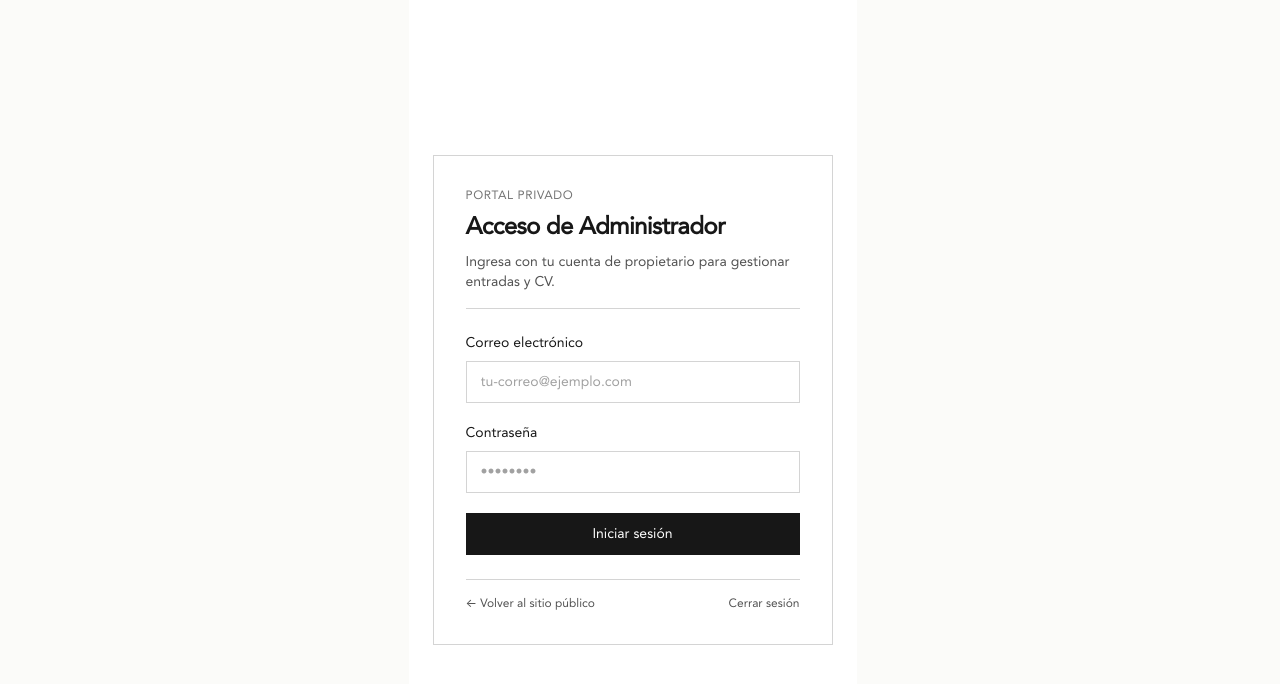
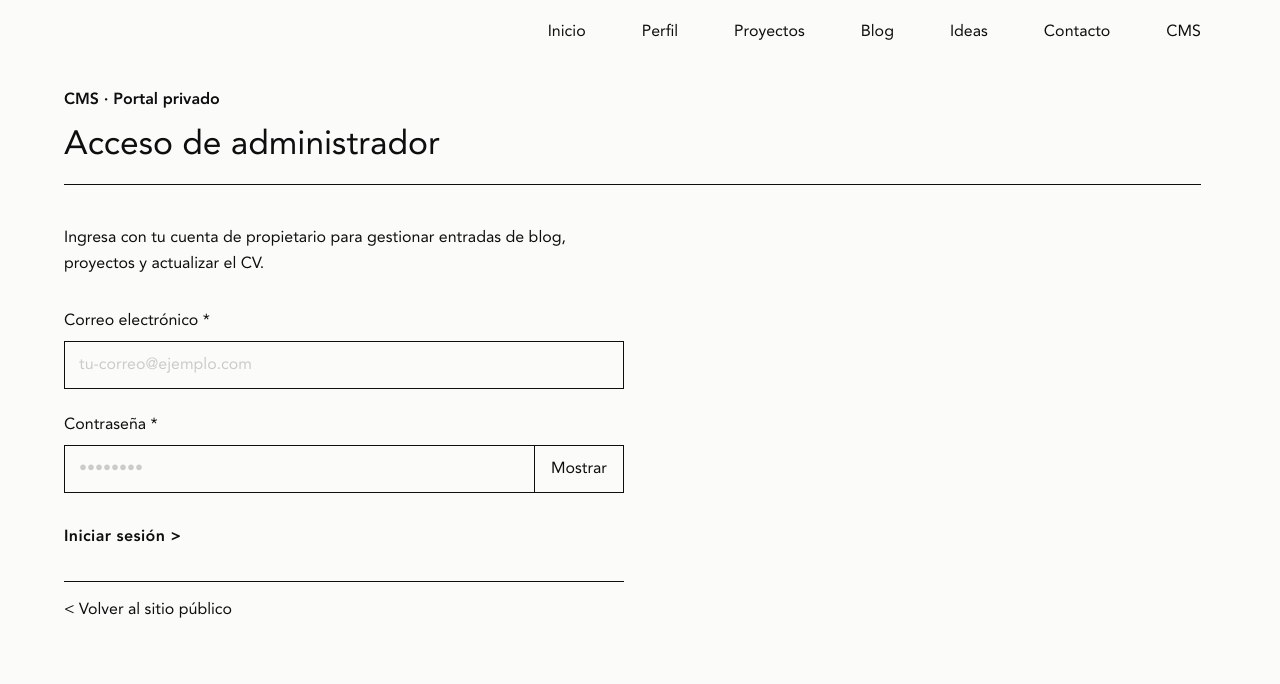
Before and after one commit to juanpablo3705/personal-web, a Next.js app: page /login in a window 1280 px wide. Shown: the top 684 px of the page. Built offline with nearby package versions, Linux system fonts and the light colour scheme; no server answers.

Commit message:
feat(cms): agregar acceso CMS en navbar y unificar estetica editorial en login y dashboard

```diff
--- a/src/app/(admin)/dashboard/page.tsx
+++ b/src/app/(admin)/dashboard/page.tsx
@@ -21,57 +21,58 @@ export default async function DashboardPage() {
   const posts: Post[] = (postsData as Post[] | null) ?? [];
 
   return (
-    <main className="mx-auto w-full max-w-5xl px-6 py-10 text-neutral-900">
-      <div className="space-y-8 border border-neutral-300 bg-white p-8">
+    <section aria-labelledby="dashboard-heading" className="space-y-10 pt-6">
       {/* Cabecera del Panel */}
-        <header className="flex flex-wrap items-center justify-between gap-4 border-b border-neutral-300 pb-5">
-          <div className="space-y-1">
-            <h1 className="text-2xl font-bold tracking-tight text-neutral-900">
-              Panel de Administración
+      <header className="flex flex-wrap items-end justify-between gap-6 border-b border-current pb-4">
+        <div className="space-y-2">
+          <p className="font-heavy text-sm sm:text-base">CMS · Administración</p>
+          <h1
+            id="dashboard-heading"
+            className="font-roman text-2xl leading-[1.32] sm:text-3xl lg:text-[2.1rem]"
+          >
+            Panel de administración
           </h1>
           {user?.email && (
-              <p className="text-xs text-neutral-600">
-                Sesión iniciada como: {user.email}
+            <p className="font-roman text-sm sm:text-base">
+              Sesión iniciada como{" "}
+              <span className="font-heavy">{user.email}</span>
             </p>
           )}
         </div>
 
-          <div className="flex flex-wrap items-center gap-3">
-            <Link
-              href="/"
-              className="border border-neutral-300 bg-white px-3.5 py-2 text-xs font-medium text-neutral-800 transition-colors hover:border-neutral-900 hover:bg-neutral-100"
-            >
-              Ver sitio público
+        <div className="flex flex-wrap items-center gap-x-8 gap-y-2">
+          <Link href="/" className="hyper-link font-roman text-sm sm:text-base">
+            Ver sitio público &gt;
           </Link>
           <form action={logoutAction}>
             <button
               type="submit"
-                className="border border-neutral-300 bg-white px-4 py-2 text-xs font-medium text-neutral-900 transition-colors hover:border-neutral-900 hover:bg-neutral-100"
+              className="hyper-link cursor-pointer font-heavy text-sm sm:text-base"
             >
-                Cerrar sesión
+              Cerrar sesión &gt;
             </button>
           </form>
         </div>
       </header>
 
-        {/* Bloque superior: 3 acciones claras */}
+      {/* Bloque superior: acciones de creación y actualización de CV */}
       <section
         aria-label="Acciones principales"
-          className="space-y-4 border-b border-neutral-300 pb-8"
+        className="space-y-8 border-b border-current pb-10"
       >
-          <div className="flex flex-wrap items-center gap-4">
+        <div className="flex flex-wrap items-center gap-x-8 gap-y-3">
           <Link
             href="/dashboard/editor?type=blog"
-              className="inline-flex items-center justify-center border border-neutral-900 bg-neutral-900 px-5 py-2.5 text-sm font-medium text-white transition-colors hover:bg-neutral-800"
+            className="hyper-link font-heavy text-sm sm:text-base"
           >
-              + Nueva Entrada de Blog
+            + Nueva entrada de blog &gt;
           </Link>
 
           <Link
             href="/dashboard/editor?type=project"
-              className="inline-flex items-center justify-center border border-neutral-900 bg-white px-5 py-2.5 text-sm font-medium text-neutral-900 transition-colors hover:bg-neutral-100"
+            className="hyper-link font-heavy text-sm sm:text-base"
           >
-              + Nuevo Proyecto
+            + Nuevo proyecto &gt;
           </Link>
         </div>
 
@@ -79,12 +80,15 @@ export default async function DashboardPage() {
       </section>
 
       {/* Lista de todas las entradas (posts) ordenadas por fecha */}
-        <section aria-label="Lista de publicaciones" className="space-y-4">
-          <div className="flex items-center justify-between">
-            <h2 className="text-lg font-bold tracking-tight text-neutral-900">
+      <section aria-labelledby="posts-table-heading" className="space-y-6">
+        <div className="flex flex-wrap items-baseline justify-between gap-2">
+          <h2
+            id="posts-table-heading"
+            className="font-roman text-2xl leading-[1.32] sm:text-3xl lg:text-[2.1rem]"
+          >
             Entradas ({posts.length})
           </h2>
-            <span className="text-xs text-neutral-500">
+          <span className="font-roman text-sm italic sm:text-base">
             Ordenadas por fecha (más recientes primero)
           </span>
         </div>
@@ -92,7 +96,7 @@ export default async function DashboardPage() {
         {error && (
           <div
             role="alert"
-              className="border border-neutral-900 bg-neutral-100 px-4 py-3 text-xs text-neutral-900"
+            className="border border-current px-4 py-3 font-roman text-sm sm:text-base"
           >
             Error al cargar las entradas: {error.message}
           </div>
@@ -100,7 +104,6 @@ export default async function DashboardPage() {
 
         <PostList posts={posts} />
       </section>
-      </div>
-    </main>
+    </section>
   );
 }
--- /dev/null
+++ b/src/app/(admin)/layout.tsx
@@ -0,0 +1,24 @@
+import type { Metadata } from "next";
+import { Navbar } from "@/components/layout/Navbar";
+
+export const metadata: Metadata = {
+  robots: {
+    index: false,
+    follow: false,
+  },
+};
+
+export default function AdminLayout({
+  children,
+}: Readonly<{
+  children: React.ReactNode;
+}>) {
+  return (
+    <div className="public-scope theme-normal relative flex min-h-dvh flex-col">
+      <Navbar />
+      <main className="w-full flex-1 px-5 pb-20 sm:px-8 md:px-12 lg:px-16">
+        {children}
+      </main>
+    </div>
+  );
+}
--- a/src/app/(admin)/login/page.tsx
+++ b/src/app/(admin)/login/page.tsx
@@ -13,59 +13,69 @@ const initialState: AuthActionState = {
   error: null,
 };
 
+const INPUT_CLASS =
+  "min-h-12 w-full border border-current bg-transparent px-3.5 py-2.5 font-roman text-base placeholder:opacity-40 disabled:cursor-not-allowed disabled:opacity-50";
+
 export default function LoginPage() {
   const [state, formAction, isPending] = useActionState(
     loginAction,
     initialState
   );
   const [activeEmail, setActiveEmail] = useState<string | null>(null);
+  const [showPassword, setShowPassword] = useState(false);
 
   useEffect(() => {
+    let isMounted = true;
     const supabase = createClient();
+
     supabase.auth.getUser().then(({ data }) => {
-      if (data.user?.email) {
+      if (isMounted && data.user?.email) {
         setActiveEmail(data.user.email);
       }
     });
+
+    return () => {
+      isMounted = false;
+    };
   }, []);
 
   return (
-    <main className="mx-auto flex min-h-screen w-full max-w-md flex-col justify-center bg-white px-6 py-12 text-neutral-900">
-      <section className="space-y-6 border border-neutral-300 bg-white p-8">
-        <header className="space-y-2 border-b border-neutral-300 pb-4">
-          <p className="text-xs font-medium uppercase tracking-wider text-neutral-500">
-            Portal Privado
-          </p>
-          <h1 className="text-2xl font-bold tracking-tight text-neutral-900">
-            Acceso de Administrador
+    <section aria-labelledby="login-heading" className="space-y-10 pt-6">
+      <header className="space-y-3 border-b border-current pb-4">
+        <p className="font-heavy text-sm sm:text-base">CMS · Portal privado</p>
+        <h1
+          id="login-heading"
+          className="font-roman text-2xl leading-[1.32] sm:text-3xl lg:text-[2.1rem]"
+        >
+          Acceso de administrador
         </h1>
-          <p className="text-sm text-neutral-600">
-            Ingresa con tu cuenta de propietario para gestionar entradas y CV.
-          </p>
       </header>
 
+      <div className="max-w-[560px] space-y-8">
+        <p className="font-roman text-sm leading-relaxed sm:text-base">
+          Ingresa con tu cuenta de propietario para gestionar entradas de blog,
+          proyectos y actualizar el CV.
+        </p>
+
         {activeEmail && (
-          <div className="space-y-3 border border-neutral-300 bg-neutral-50 p-4 text-sm">
-            <p className="text-neutral-700">
+          <div className="space-y-4 border border-current p-5 font-roman text-sm sm:text-base">
+            <p>
               Sesión activa como{" "}
-              <span className="font-semibold text-neutral-900">
-                {activeEmail}
-              </span>
-              .
+              <span className="font-heavy">{activeEmail}</span>.
             </p>
-            <div className="flex flex-wrap items-center gap-3">
+            <div className="flex flex-wrap items-center gap-x-8 gap-y-2">
               <Link
                 href="/dashboard"
-                className="inline-flex items-center justify-center border border-neutral-900 bg-neutral-900 px-3 py-1.5 text-xs font-medium text-white transition-colors hover:bg-neutral-800"
+                className="hyper-link font-heavy text-sm sm:text-base"
               >
-                Ir al Panel →
+                Ir al panel &gt;
               </Link>
               <form action={logoutAction}>
                 <button
                   type="submit"
-                  className="inline-flex items-center justify-center border border-neutral-300 bg-white px-3 py-1.5 text-xs font-medium text-neutral-800 transition-colors hover:border-neutral-900 hover:bg-neutral-100"
+                  className="hyper-link cursor-pointer font-roman text-sm sm:text-base"
                 >
-                  Cerrar sesión
+                  Cerrar sesión &gt;
                 </button>
               </form>
             </div>
@@ -76,19 +86,23 @@ export default function LoginPage() {
           <div
             role="alert"
             aria-live="polite"
-            className="border border-neutral-900 bg-neutral-100 px-4 py-3 text-sm text-neutral-900"
+            className="border border-current px-4 py-3 font-roman text-sm sm:text-base"
           >
             {state.error}
           </div>
         )}
 
-        <form action={formAction} className="space-y-5">
-          <div className="space-y-2">
+        <form
+          action={formAction}
+          aria-labelledby="login-heading"
+          className="space-y-6"
+        >
+          <div>
             <label
               htmlFor="email"
-              className="block text-sm font-medium text-neutral-900"
+              className="mb-2 block font-roman text-sm sm:text-base"
             >
-              Correo electrónico
+              Correo electrónico *
             </label>
             <input
               id="email"
@@ -96,63 +110,78 @@ export default function LoginPage() {
               type="email"
               inputMode="email"
               required
-              autoComplete="email"
+              autoComplete="username"
               autoCorrect="off"
               autoCapitalize="none"
               spellCheck={false}
               enterKeyHint="next"
               placeholder="tu-correo@ejemplo.com"
               disabled={isPending}
-              className="w-full border border-neutral-300 bg-white px-3.5 py-2.5 text-sm text-neutral-900 placeholder:text-neutral-400 focus:border-neutral-900 focus:outline-none disabled:cursor-not-allowed disabled:bg-neutral-100"
+              className={INPUT_CLASS}
             />
           </div>
 
-          <div className="space-y-2">
+          <div>
             <label
               htmlFor="password"
-              className="block text-sm font-medium text-neutral-900"
+              className="mb-2 block font-roman text-sm sm:text-base"
             >
-              Contraseña
+              Contraseña *
             </label>
+            <div className="flex items-stretch">
               <input
                 id="password"
                 name="password"
-              type="password"
+                type={showPassword ? "text" : "password"}
                 required
                 autoComplete="current-password"
+                enterKeyHint="done"
                 placeholder="••••••••"
                 disabled={isPending}
-              className="w-full border border-neutral-300 bg-white px-3.5 py-2.5 text-sm text-neutral-900 placeholder:text-neutral-400 focus:border-neutral-900 focus:outline-none disabled:cursor-not-allowed disabled:bg-neutral-100"
+                className={`${INPUT_CLASS} min-w-0 flex-1`}
               />
+              <button
+                type="button"
+                disabled={isPending}
+                aria-pressed={showPassword}
+                aria-controls="password"
+                aria-describedby="toggle-password-warning"
+                onClick={() => setShowPassword((prev) => !prev)}
+                className="min-h-12 shrink-0 cursor-pointer border-y border-r border-current px-4 font-roman text-sm transition-colors hover:bg-[var(--theme-fg)] hover:text-[var(--theme-bg)] disabled:cursor-not-allowed disabled:opacity-50 sm:text-base"
+              >
+                {showPassword ? "Ocultar" : "Mostrar"}
+              </button>
+            </div>
+            <span id="toggle-password-warning" className="sr-only">
+              Atención: activarlo mostrará la contraseña escrita en pantalla.
+            </span>
           </div>
 
+          <div className="pt-2">
             <button
               type="submit"
               disabled={isPending}
-            className="w-full border border-neutral-900 bg-neutral-900 px-4 py-2.5 text-sm font-medium text-white transition-colors hover:bg-neutral-800 disabled:cursor-not-allowed disabled:opacity-60"
+              className="hyper-link cursor-pointer font-heavy text-sm tracking-wide disabled:cursor-not-allowed disabled:opacity-50 sm:text-base"
             >
-            {isPending ? "Iniciando sesión..." : "Iniciar sesión"}
+              {isPending ? "Iniciando sesión..." : "Iniciar sesión >"}
+            </button>
+          </div>
+        </form>
+
+        <footer className="flex flex-wrap items-center justify-between gap-4 border-t border-current pt-4 font-roman text-sm sm:text-base">
+          <Link href="/" className="hyper-link">
+            &lt; Volver al sitio público
+          </Link>
+
+          {activeEmail && (
+            <form action={logoutAction}>
+              <button type="submit" className="hyper-link cursor-pointer">
+                Cerrar sesión &gt;
               </button>
             </form>
-
-        <footer className="flex items-center justify-between border-t border-neutral-300 pt-4 text-xs text-neutral-600">
-          <Link
-            href="/"
-            className="hover:text-neutral-900 hover:underline underline-offset-4"
-          >
-            ← Volver al sitio público
-          </Link>
-
-          <form action={logoutAction}>
-            <button
-              type="submit"
-              className="text-neutral-600 hover:text-neutral-900 hover:underline underline-offset-4"
-            >
-              Cerrar sesión
-            </button>
-          </form>
+          )}
         </footer>
+      </div>
     </section>
-    </main>
   );
 }
--- a/src/components/layout/Navbar.tsx
+++ b/src/components/layout/Navbar.tsx
@@ -1,6 +1,7 @@
 "use client";
 
 import Link from "next/link";
+import { usePathname } from "next/navigation";
 
 const NAV_LINKS = [
   { href: "/", label: "Inicio" },
@@ -9,21 +10,41 @@ const NAV_LINKS = [
   { href: "/blog", label: "Blog" },
   { href: "/otros-proyectos", label: "Ideas" },
   { href: "/contacto", label: "Contacto" },
+  { href: "/login", label: "CMS" },
 ] as const;
 
+function isCurrentRoute(pathname: string, href: string): boolean {
+  if (href === "/") {
+    return pathname === "/";
+  }
+  if (href === "/login") {
+    return pathname === "/login" || pathname.startsWith("/dashboard");
+  }
+  return pathname === href || pathname.startsWith(`${href}/`);
+}
+
 export function Navbar() {
+  const pathname = usePathname();
+
   return (
     <header className="sticky top-0 z-40 w-full bg-[var(--theme-bg)] text-[var(--theme-fg)]">
       <div className="flex w-full items-center justify-end px-5 py-5 sm:px-8 md:px-12 lg:px-16">
         <nav aria-label="Navegación principal" className="w-full">
           <ul className="flex flex-wrap items-center justify-end gap-x-6 gap-y-2 text-sm sm:gap-x-10 sm:text-base md:gap-x-14">
-            {NAV_LINKS.map((item) => (
-              <li key={item.href}>
-                <Link href={item.href} className="hyper-link font-roman">
-                  {item.label}
-                </Link>
-              </li>
-            ))}
+            {NAV_LINKS.map((item) => {
+              const isCurrent = isCurrentRoute(pathname, item.href);
+              return (
+                <li key={item.href}>
+                  <Link
+                    href={item.href}
+                    aria-current={isCurrent ? "page" : undefined}
+                    className="hyper-link font-roman"
+                  >
+                    {item.label}
+                  </Link>
+                </li>
+              );
+            })}
           </ul>
         </nav>
       </div>
```
Also changed, not shown: src/app/(admin)/dashboard/editor/page.tsx (+17 -10 lines), src/app/globals.css (+102 -0 lines), src/components/admin/CvUploader.tsx (+14 -14 lines), src/components/admin/PostList.tsx (+58 -47 lines). Lines whose indentation alone changed are shown as unchanged.
